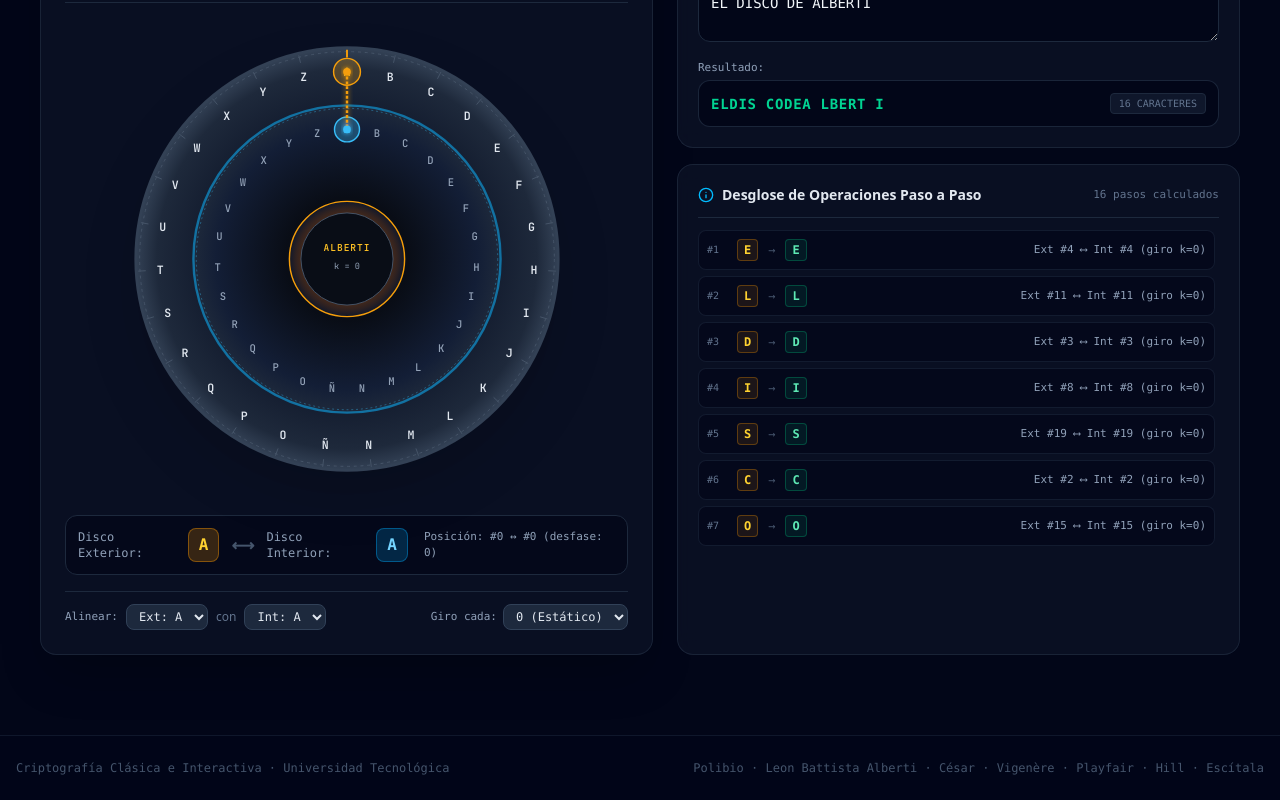
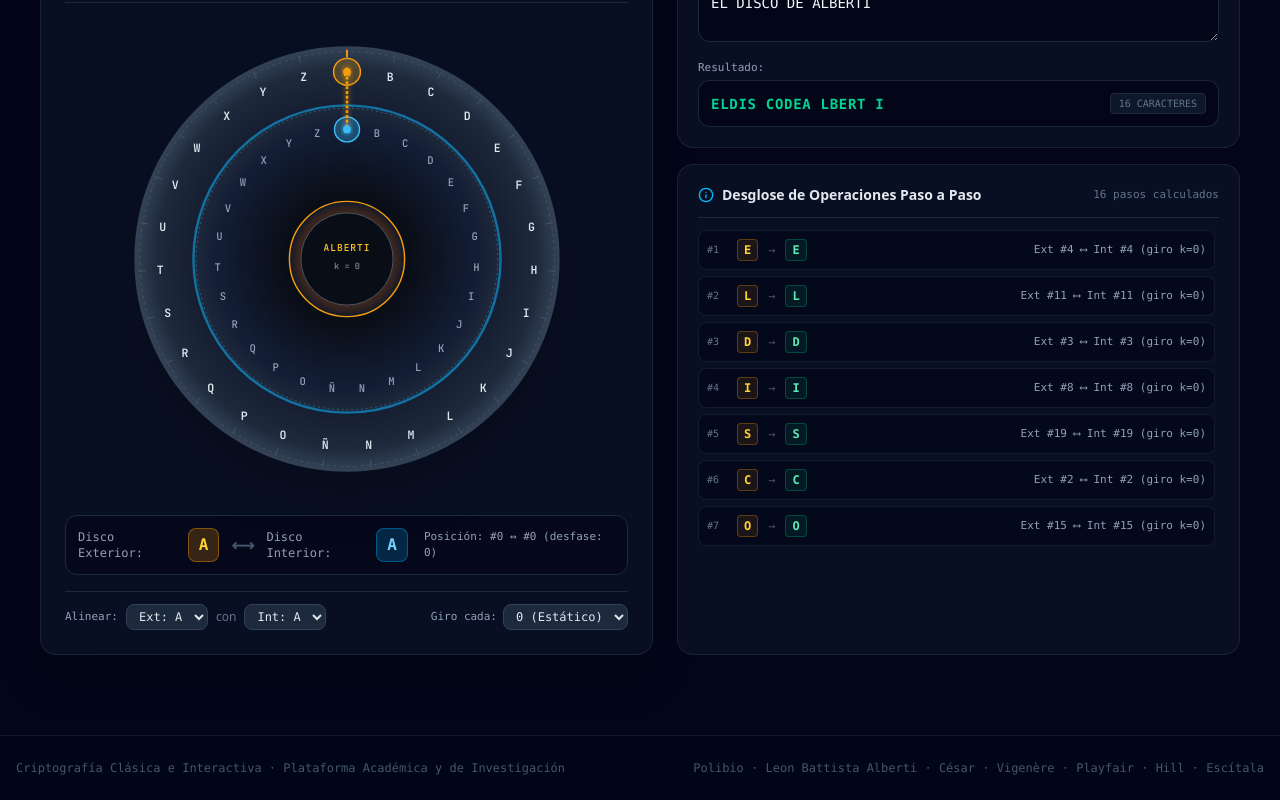
Before and after one commit to luzylay/Cryptography-Interactive-Learning, a React (Vite) app: page / in a window 1280 px wide. Shown: the part 343-1143 px from the top of the page. Built offline with nearby package versions, Linux system fonts and the light colour scheme; the HTML template or start-up script is replaced by a standard one.

Commit message:
docs: generalize institutional references to universal academic and research terminology

```diff
--- a/src/App.tsx
+++ b/src/App.tsx
@@ -43,7 +43,7 @@ export default function App() {
       {/* Modern Footer */}
       <footer className="mt-auto py-6 border-t border-slate-900 bg-slate-950/80 text-center text-xs font-mono text-slate-600">
         <div className="max-w-7xl mx-auto px-4 flex flex-wrap items-center justify-between gap-3">
-          <span>Criptografía Clásica e Interactiva · Universidad Tecnológica</span>
+          <span>Criptografía Clásica e Interactiva · Plataforma Académica y de Investigación</span>
           <span>Polibio · Leon Battista Alberti · César · Vigenère · Playfair · Hill · Escítala</span>
         </div>
       </footer>
--- a/src/components/tabs/DecisionMatrixTab.tsx
+++ b/src/components/tabs/DecisionMatrixTab.tsx
@@ -352,7 +352,7 @@ export const DecisionMatrixTab: React.FC = () => {
                 </p>
               </div>
               <Badge variant="amber" size="sm">
-                Pruebas de Laboratorio UTP
+                Pruebas de Laboratorio Académico
               </Badge>
             </div>
 
@@ -388,7 +388,7 @@ export const DecisionMatrixTab: React.FC = () => {
                   <tr className="bg-amber-500/5 hover:bg-amber-500/10 transition border-l-4 border-l-amber-500">
                     <td className="p-3.5 font-bold text-amber-300">
                       RSA 3072 bits
-                      <span className="block text-[10px] text-emerald-400 font-normal">Recomendado Laboratorio UTP</span>
+                      <span className="block text-[10px] text-emerald-400 font-normal">Recomendado Entorno Académico</span>
                     </td>
                     <td className="p-3.5 text-amber-300 font-semibold">3 - 8 seg</td>
                     <td className="p-3.5 text-sky-300">~80 firmas/s</td>
```
